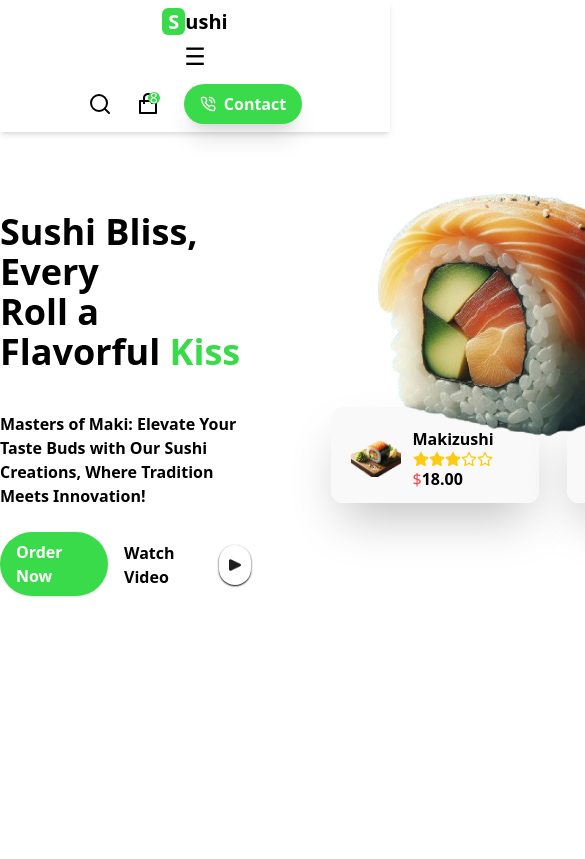
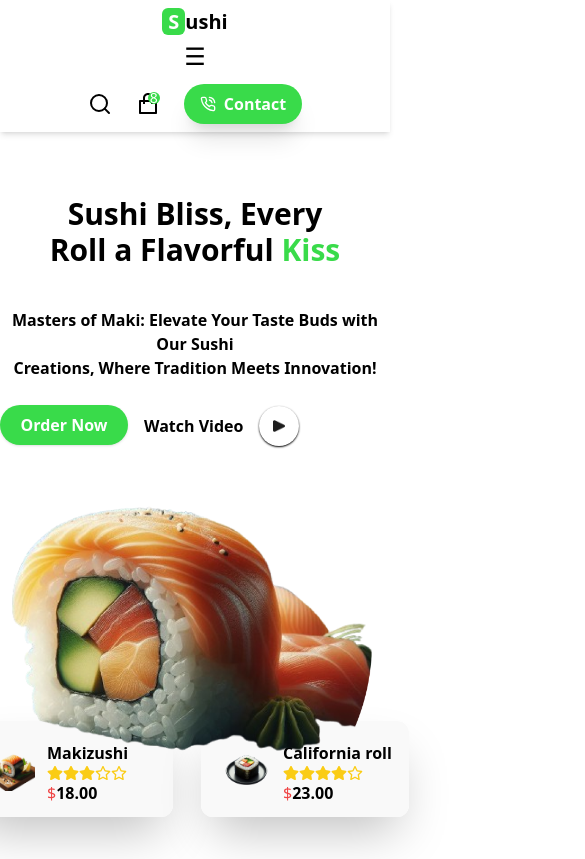
Before and after one commit to Moyo-Made/SUSHI, a React (Vite) app: page / in a window 390 px wide. Shown: the top 859 px of the page, 585 px wide, since content can reach past the window. Built offline with nearby package versions, Linux system fonts and the light colour scheme.

Commit message:
Code: hero section

```diff
--- a/src/Components/Hero.jsx
+++ b/src/Components/Hero.jsx
@@ -10,10 +10,10 @@ import { FaRegStar } from "react-icons/fa6";
 function Hero() {
 	return (
 		//LEFT SIDE
-		<div className="flex">
-			<div className="flex-1 flex justify-center mt-20">
+		<div className=" flex flex-col md:flex-row justify-center items-center">
+			<div className="flex-1 flex justify-center mt-16 text-center md:text-left">
 				<div className="ml-34">
-					<h2 className="text-4xl font-extrabold">
+					<h2 className="text-3xl overflow-hidden md:text-4xl font-extrabold">
 						Sushi Bliss, Every <br />
 						Roll a Flavorful
 						<span className="text-[#39DB4A]"> Kiss</span>
```
